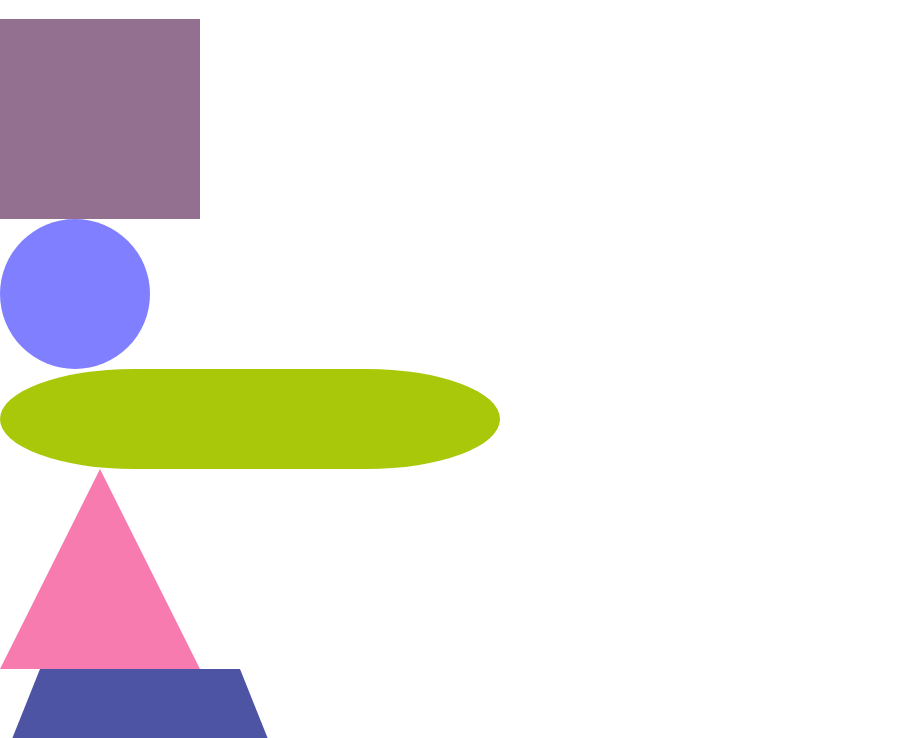
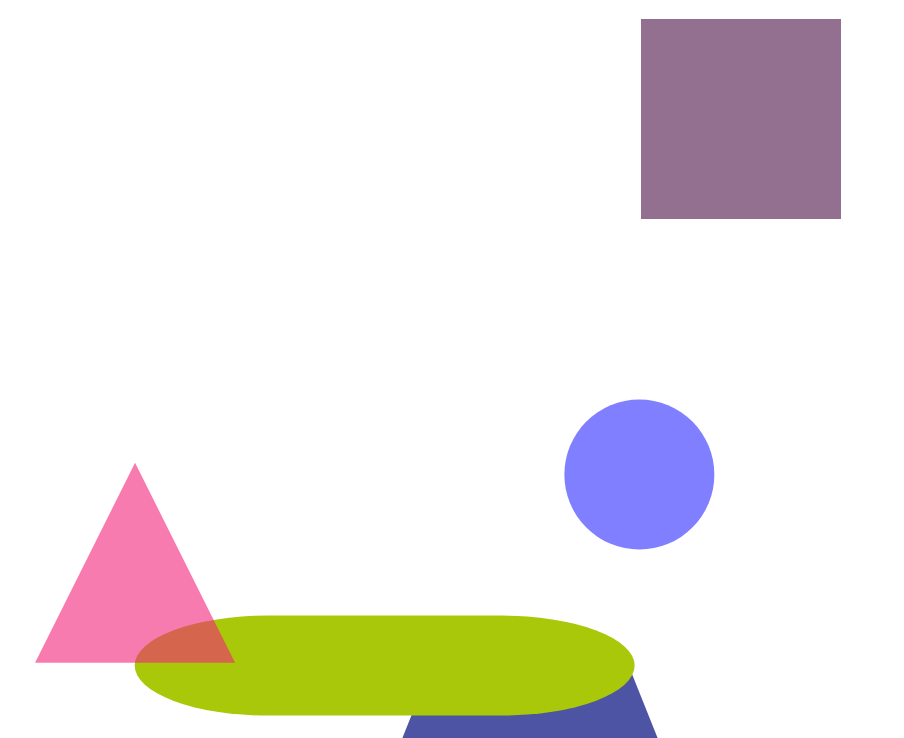
Before and after one commit to egome019/colorsCSS, a plain HTML site: page index.html in a window 1280 px wide. Shown: the part 62-800 px from the top of the page, without its empty margins (0-904 px from the left). Drawn offline with Linux system fonts and the light colour scheme.

Commit message:
working on a formation I found on web, organizing shapes using transform

```diff
--- a/styles.css
+++ b/styles.css
@@ -9,12 +9,18 @@ h1{
 
 .container{
    background-color: rgb(255, 255, 255);
+   position: relative;
+   width: 500px;
+   height: 500px;
+   margin: auto;
+   border-radius: 51%;
 }
 
 .hexa{
     width: 200px;
     height: 200px;
     background-color: #936f90;
+    transform: translate(251px);
 }
 
 .transparency-hexa{
@@ -22,6 +28,7 @@ h1{
     height: 150px;
     background-color: #0000ff80;
     border-radius: 50%;
+    transform: rotate(46deg) translate(251px) rotate(-46deg);
 }
 
 .rgb{
@@ -29,6 +36,7 @@ h1{
     height: 100px;
     background-color: rgb(169, 200, 10);
     border-radius: 200px/75px;
+    transform: rotate(91deg) translate(251px, 251px) rotate(-91deg);
 }
 
 .rgba{
@@ -37,6 +45,7 @@ h1{
     border-left: 100px solid transparent;
     border-right: 100px solid transparent;
     border-bottom: 200px solid rgba(244, 35, 123, .6);
+    transform: rotate(136deg) translate(251px, 251px) rotate(-136deg);
 }
 
 .hsl{
```
